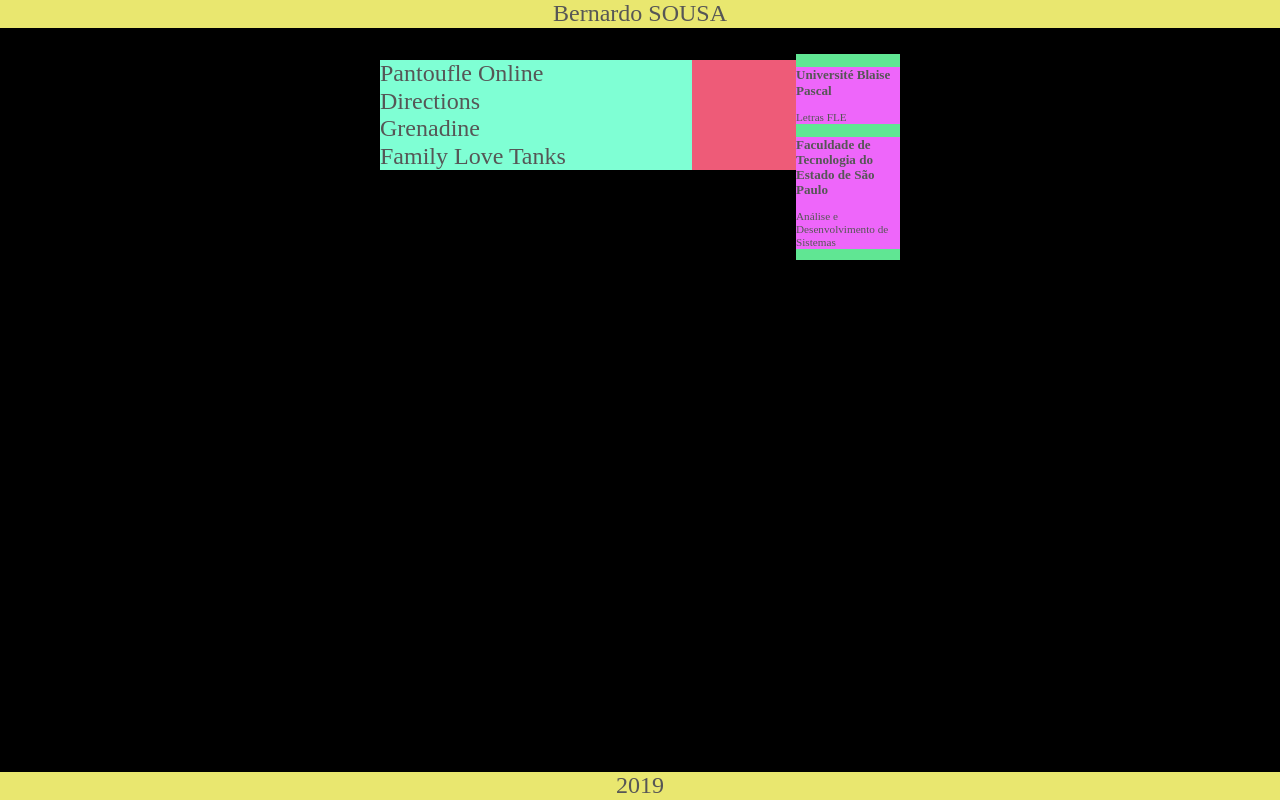
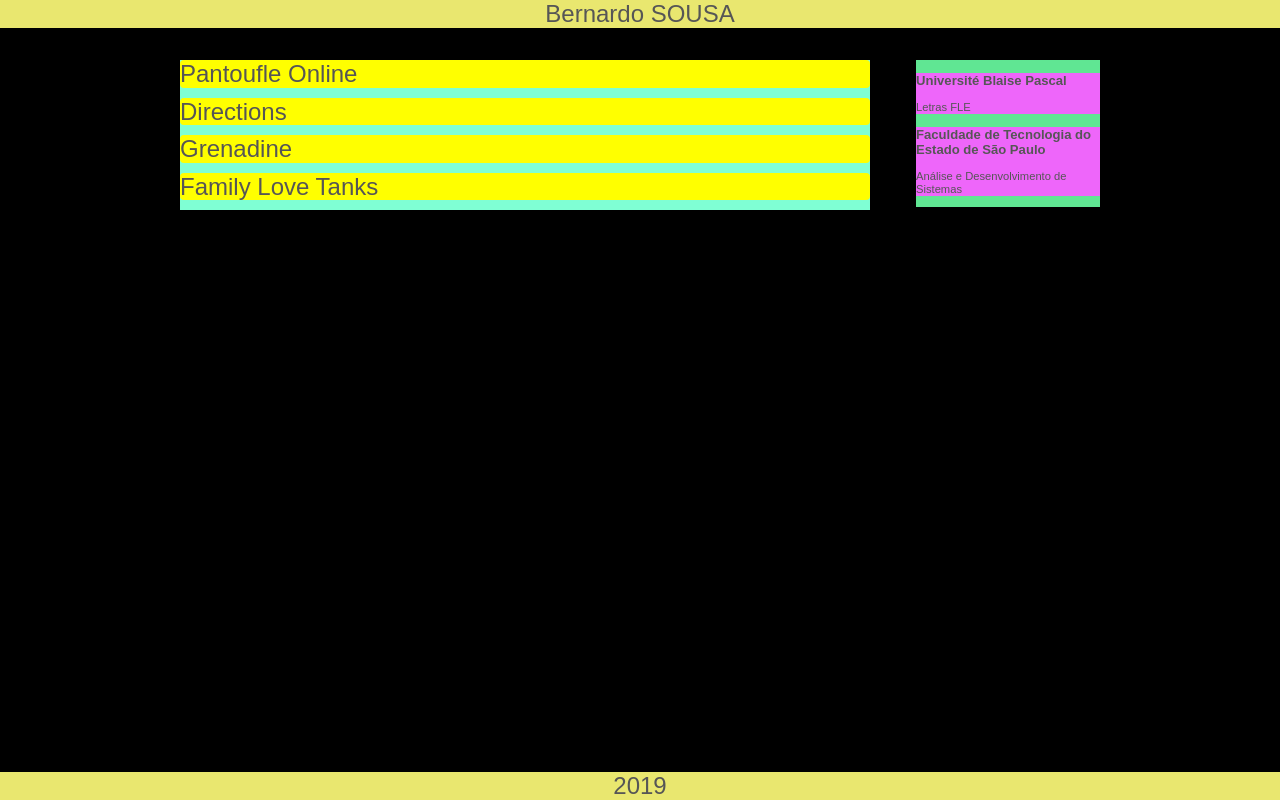
Before and after one commit to bernardodesousa/portfolio, a plain HTML site: page index.html in a window 1280 px wide. Drawn offline with nearby package versions, Linux system fonts and the light colour scheme.

Commit message:
Adjust page elements layout.

```diff
--- a/styles.css
+++ b/styles.css
@@ -1,5 +1,6 @@
 body {
     font-size: 24px;
+    font-family: sans-serif;
     color: #565656;
     background-color: black;
     padding: 0;
@@ -15,24 +16,28 @@ header {
 }
 
 div#container {
-    background-color: rgb(238, 91, 120);
-    max-width: 520px;
+    max-width: 920px;
     margin: 60px auto 0;
 }
 
 section#projects {
     background-color: aquamarine;
-    max-width: 60%;
+    width: 75%;
     position: relative;
+    float: left;
+}
+
+article {
+    background-color: yellow;
+    margin-bottom: 10px;
+    border-radius: 4px;
 }
 
 section#education {
     background-color: rgb(96, 230, 147);
     float: right;
     max-width: 20%;
-    display: inline;
     font-size: 0.7rem;
-    top: -116px;
     position: relative;
 }
 
```
